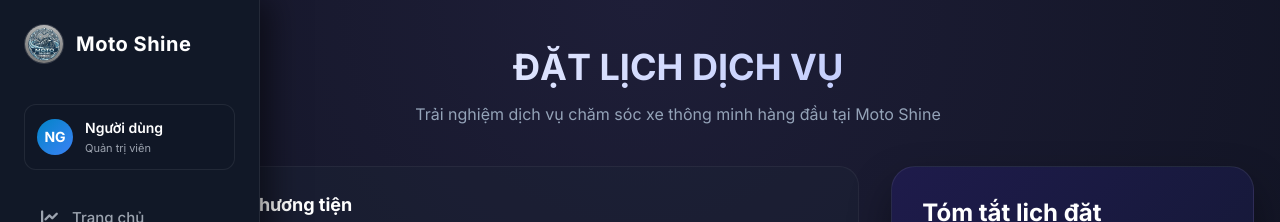
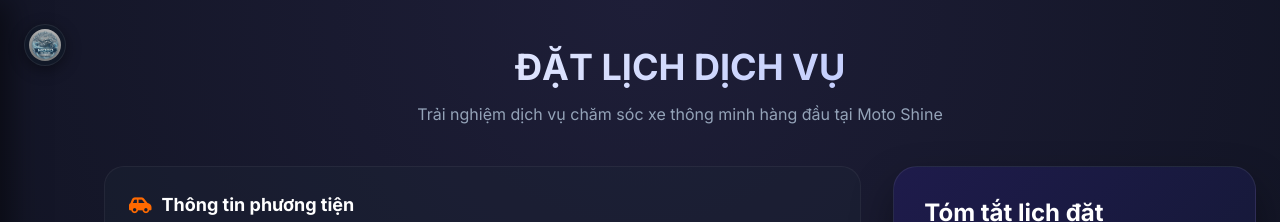
Before and after one commit to Nguyenhuukhanhduy15042005/SMARTCARWASHSYSTEM, a React (Vite) app in the folder Front-end/: page /booking in a window 1280 px wide. Shown: the top 222 px of the page. Built offline with nearby package versions, Linux system fonts and the light colour scheme; no server answers; sample sign-in values are in the browser's storage.

Commit message:
style: implement off-screen collapsible sidebar with floating brand logo trigger button on the top left

```diff
--- a/Front-end/src/components/Sidebar.css
+++ b/Front-end/src/components/Sidebar.css
@@ -1,4 +1,4 @@
-/* Sidebar.css - Premium Collapsible Sidebar Layout showing ONLY Logo when collapsed */
+/* Sidebar.css - Premium Slide-out Sidebar Layout with Floating Logo Trigger */
 
 :root {
   --bg-primary-portal: #0b0f19;
@@ -11,7 +11,7 @@
   --color-accent-hover-portal: #0369a1;
   --color-accent-glow-portal: rgba(2, 132, 199, 0.15);
 
-  --sidebar-collapsed-width: 76px;
+  --sidebar-collapsed-width: 80px; /* Layout offset to clear the floating logo */
   --sidebar-expanded-width: 260px;
 }
 
@@ -46,40 +46,66 @@
   transition: margin-left 0.3s cubic-bezier(0.4, 0, 0.2, 1), width 0.3s cubic-bezier(0.4, 0, 0.2, 1);
 }
 
-/* Sidebar Box - Collapsible and Hoverable */
+/* Floating Logo Trigger Button - Visible by default */
+.floating-logo-trigger {
+  position: fixed;
+  top: 24px;
+  left: 24px;
+  width: 42px;
+  height: 42px;
+  z-index: 998; /* Just below the sidebar to let sidebar slide over it */
+  cursor: pointer;
+  display: flex;
+  align-items: center;
+  justify-content: center;
+  border-radius: 50%;
+  background-color: var(--bg-secondary-portal);
+  border: 1px solid var(--border-color-portal);
+  box-shadow: 0 4px 15px rgba(0, 0, 0, 0.4);
+  transition: transform 0.3s cubic-bezier(0.4, 0, 0.2, 1), box-shadow 0.3s;
+}
+
+.floating-logo-trigger:hover {
+  transform: scale(1.1);
+  box-shadow: 0 6px 20px var(--color-accent-glow-portal);
+}
+
+.floating-logo-img {
+  width: 32px;
+  height: 32px;
+  border-radius: 50%;
+  object-fit: cover;
+}
+
+/* Sidebar Box - Hidden off-screen, slides in on hover */
 .admin-sidebar {
-  width: var(--sidebar-collapsed-width);
-  background-color: transparent; /* Fully transparent when collapsed */
-  border-right: 1px solid transparent;
+  width: var(--sidebar-expanded-width);
+  background-color: var(--bg-secondary-portal);
+  border-right: 1px solid var(--border-color-portal);
   display: flex;
   flex-direction: column;
   position: fixed;
   top: 0;
   bottom: 0;
   left: 0;
-  z-index: 999;
-  padding: 24px 10px; /* Center logo nicely when collapsed */
-  box-shadow: none;
-  transition: width 0.3s cubic-bezier(0.4, 0, 0.2, 1),
-              padding 0.3s cubic-bezier(0.4, 0, 0.2, 1),
-              background-color 0.3s ease,
-              border-color 0.3s ease,
-              box-shadow 0.3s ease;
-  overflow: hidden;
-}
-
-/* On hover: slides open and reveals itself */
-.admin-sidebar:hover {
-  width: var(--sidebar-expanded-width);
+  z-index: 999; /* Overlay above everything */
   padding: 24px;
-  background-color: var(--bg-secondary-portal);
-  border-color: var(--border-color-portal);
   box-shadow: 10px 0 30px rgba(0, 0, 0, 0.5);
   backdrop-filter: blur(20px);
   -webkit-backdrop-filter: blur(20px);
+
+  /* Collapsed off-screen */
+  transform: translateX(-100%);
+  transition: transform 0.3s cubic-bezier(0.4, 0, 0.2, 1);
 }
 
-/* Brand header */
+/* Sibling hover state + self hover state to trigger slide-in */
+.floating-logo-trigger:hover + .admin-sidebar,
+.admin-sidebar:hover {
+  transform: translateX(0);
+}
+
+/* Brand header inside sidebar */
 .admin-sidebar-brand {
   display: flex;
   align-items: center;
@@ -88,33 +114,19 @@
   font-weight: 800;
   color: #fff;
   letter-spacing: 0.5px;
-  margin-bottom: 35px;
+  margin-bottom: 30px;
   text-decoration: none;
-  padding: 0 4px;
-  transition: padding 0.3s ease;
-  white-space: nowrap;
   flex-shrink: 0;
 }
 
-.admin-sidebar:hover .admin-sidebar-brand {
-  padding: 0;
-}
-
-.admin-sidebar-brand span {
-  opacity: 0;
-  visibility: hidden;
-  transition: opacity 0.2s ease, visibility 0.2s;
-}
-
-.admin-sidebar:hover .admin-sidebar-brand span {
-  opacity: 1;
-  visibility: visible;
-  transition-delay: 0.05s;
+.admin-sidebar-brand i {
+  color: var(--color-accent-portal);
+  font-size: 24px;
 }
 
 .sidebar-logo-img {
-  height: 40px;
-  width: 40px;
+  height: 42px;
+  width: 42px;
   object-fit: cover;
   border-radius: 50%;
   border: 1px solid rgba(255, 255, 255, 0.15);
@@ -126,28 +138,15 @@
   display: flex;
   align-items: center;
   gap: 12px;
-  padding: 8px;
+  padding: 12px;
   background: var(--bg-card-portal);
   border: 1px solid var(--border-color-portal);
   border-radius: 12px;
   margin-bottom: 25px;
   text-decoration: none;
   color: white;
-  transition: all 0.3s ease, opacity 0.2s ease, visibility 0.2s;
-  white-space: nowrap;
+  transition: all 0.2s ease;
   flex-shrink: 0;
-  overflow: hidden;
-
-  /* Hidden when collapsed */
-  opacity: 0;
-  visibility: hidden;
-}
-
-.admin-sidebar:hover .sidebar-user-info {
-  padding: 12px;
-  opacity: 1;
-  visibility: visible;
-  transition-delay: 0.05s;
 }
 
 .sidebar-user-info:hover {
@@ -197,24 +196,13 @@
   display: flex;
   flex-direction: column;
   gap: 8px;
-  transition: opacity 0.2s ease, visibility 0.2s;
-
-  /* Hidden when collapsed */
-  opacity: 0;
-  visibility: hidden;
-}
-
-.admin-sidebar:hover .admin-sidebar-menu {
-  opacity: 1;
-  visibility: visible;
-  transition-delay: 0.05s;
 }
 
 .admin-menu-item {
   display: flex;
   align-items: center;
-  gap: 16px;
-  padding: 12px 14px;
+  gap: 12px;
+  padding: 12px 16px;
   color: var(--text-secondary-portal);
   text-decoration: none;
   font-size: 15px;
@@ -223,11 +211,6 @@
   transition: all 0.25s cubic-bezier(0.4, 0, 0.2, 1);
   cursor: pointer;
   white-space: nowrap;
-  overflow: hidden;
-}
-
-.admin-sidebar:hover .admin-menu-item {
-  padding: 12px 16px;
 }
 
 .admin-menu-item:hover, .admin-menu-item.active {
@@ -247,25 +230,10 @@
   flex-shrink: 0;
 }
 
-.admin-menu-item span {
-  transition: opacity 0.2s ease, visibility 0.2s;
-}
-
 .admin-sidebar-footer {
   margin-top: auto;
   border-top: 1px solid var(--border-color-portal);
   padding-top: 20px;
-  transition: opacity 0.2s ease, visibility 0.2s;
-
-  /* Hidden when collapsed */
-  opacity: 0;
-  visibility: hidden;
-}
-
-.admin-sidebar:hover .admin-sidebar-footer {
-  opacity: 1;
-  visibility: visible;
-  transition-delay: 0.05s;
 }
 
 .logout-btn-sidebar {
--- a/Front-end/src/components/Sidebar.jsx
+++ b/Front-end/src/components/Sidebar.jsx
@@ -64,6 +64,10 @@ export default function Sidebar() {
   menuItems.push({ path: "/profile", label: "Hồ sơ cá nhân", icon: "fa-solid fa-user-gear" });
 
   return (
+    <>
+      <div className="floating-logo-trigger" title="Mở menu điều hướng">
+        <img src="/logo.png" alt="Moto Shine Logo" className="floating-logo-img" />
+      </div>
       <aside className="admin-sidebar">
         {/* Brand header */}
         <Link to="/" className="admin-sidebar-brand">
@@ -105,5 +109,6 @@ export default function Sidebar() {
         </button>
       </div>
     </aside>
+    </>
   );
 }
```
Lines whose indentation alone changed are shown as unchanged.
